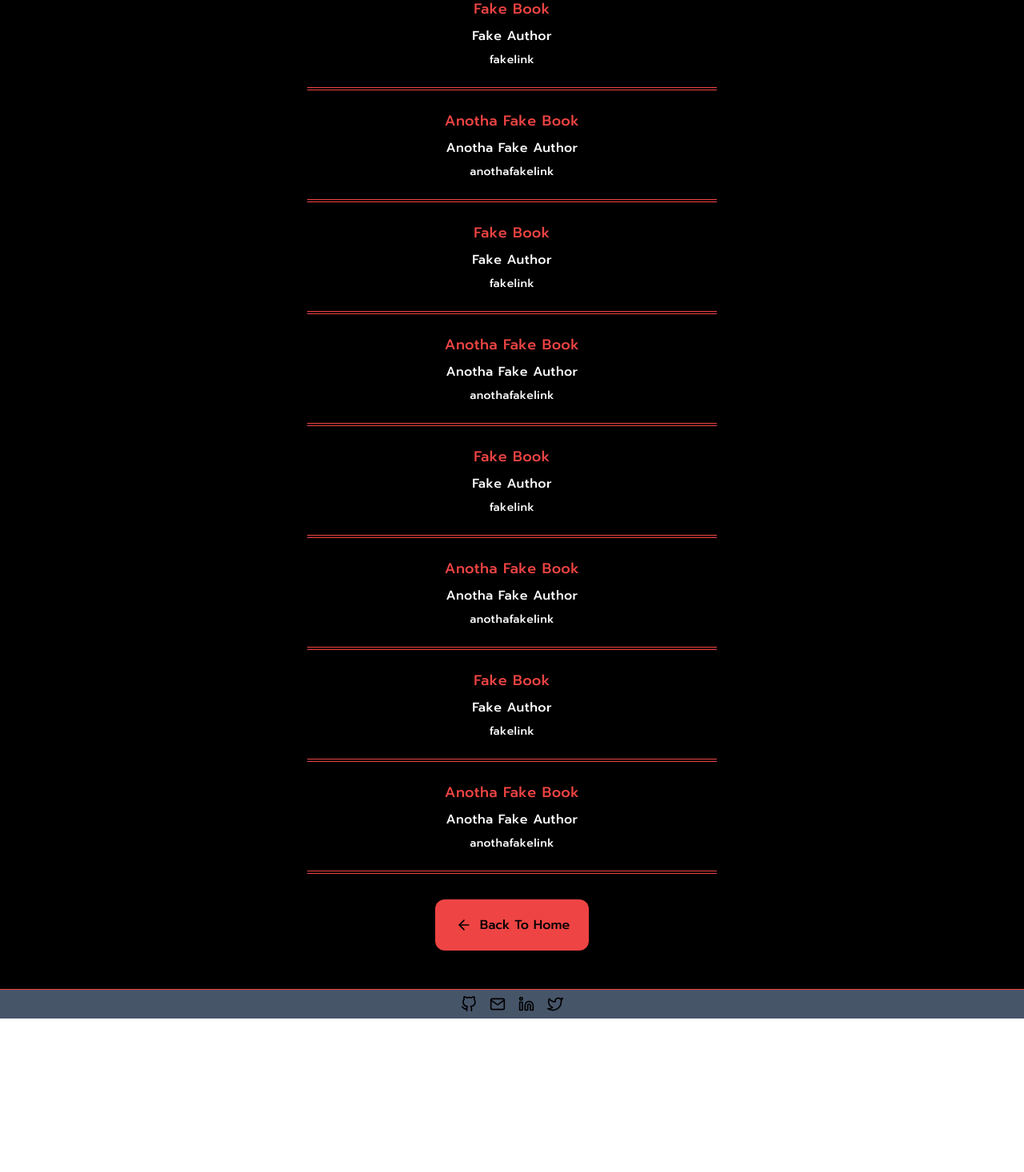
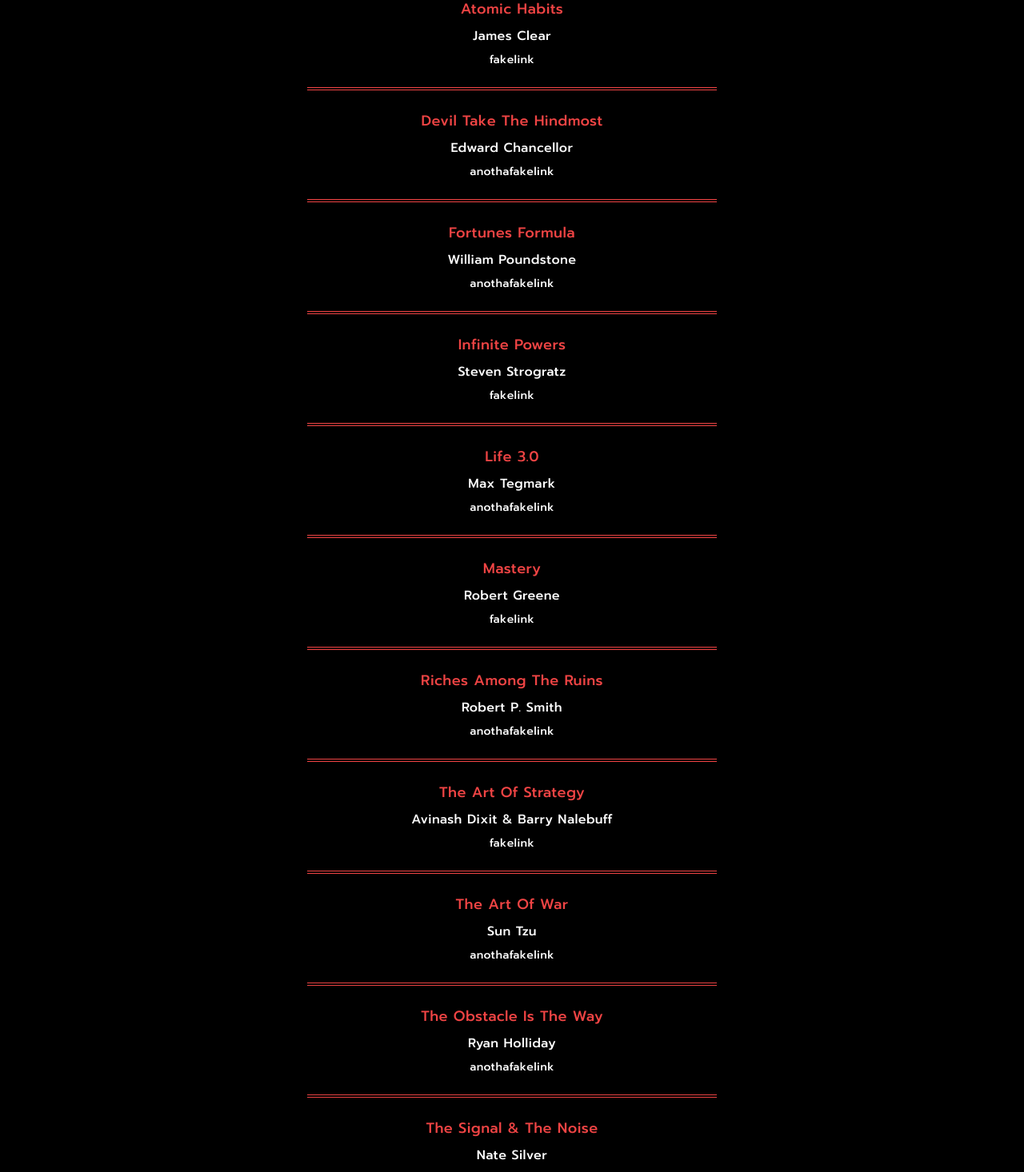
Before and after one commit to fordpic/personal-site, a Next.js app: page /Books in a window 1280 px wide. Shown: the part 100-1566 px from the top of the page at 80% size. Before the commit the page ends 1374 px from the top, so only its background shows below. Built offline with nearby package versions, Linux system fonts and the light colour scheme.

Commit message:
add nonfiction title, author

```diff
--- a/src/bookList.ts
+++ b/src/bookList.ts
@@ -1,42 +1,62 @@
 export const bookList = [
 	{
-		title: 'Fake Book',
-		author: 'Fake Author',
+		title: 'Atomic Habits',
+		author: 'James Clear',
 		link: 'fakelink',
 	},
 	{
-		title: 'Anotha Fake Book',
-		author: 'Anotha Fake Author',
+		title: 'Devil Take The Hindmost',
+		author: 'Edward Chancellor',
 		link: 'anothafakelink',
 	},
 	{
-		title: 'Fake Book',
-		author: 'Fake Author',
+		title: 'Fortunes Formula',
+		author: 'William Poundstone',
+		link: 'anothafakelink',
+	},
+	{
+		title: 'Infinite Powers',
+		author: 'Steven Strogratz',
 		link: 'fakelink',
 	},
 	{
-		title: 'Anotha Fake Book',
-		author: 'Anotha Fake Author',
+		title: 'Life 3.0',
+		author: 'Max Tegmark',
 		link: 'anothafakelink',
 	},
 	{
-		title: 'Fake Book',
-		author: 'Fake Author',
+		title: 'Mastery',
+		author: 'Robert Greene',
 		link: 'fakelink',
 	},
 	{
-		title: 'Anotha Fake Book',
-		author: 'Anotha Fake Author',
+		title: 'Riches Among The Ruins',
+		author: 'Robert P. Smith',
 		link: 'anothafakelink',
 	},
 	{
-		title: 'Fake Book',
-		author: 'Fake Author',
+		title: 'The Art Of Strategy',
+		author: 'Avinash Dixit & Barry Nalebuff',
 		link: 'fakelink',
 	},
 	{
-		title: 'Anotha Fake Book',
-		author: 'Anotha Fake Author',
+		title: 'The Art Of War',
+		author: 'Sun Tzu',
+		link: 'anothafakelink',
+	},
+	{
+		title: 'The Obstacle Is The Way',
+		author: 'Ryan Holliday',
+		link: 'anothafakelink',
+	},
+	{
+		title: 'The Signal & The Noise',
+		author: 'Nate Silver',
+		link: 'anothafakelink',
+	},
+	{
+		title: 'The Sovereign Individual',
+		author: 'James Dale Davidson & William Rees-Mogg',
 		link: 'anothafakelink',
 	},
 ];
--- a/src/projectList.ts
+++ b/src/projectList.ts
@@ -10,7 +10,7 @@ export const projectList = [
 		title: 'Contact Grabber',
 		tech: ['Python', 'AWS Amplify', 'AWS Lambda', 'BeautifulSoup'],
 		summary:
-			'This was a project worked on by myself and a fellow cohort member when graduating from our immersive bootcamp. It is a web scraper built with Python & BeautifulSoup that scrapes data from Indeed based on inputs given from the user. The scraper would execute via our Lambda function and scrape, parse and feed the information to our frontend. I learned a lot while building this project; all summarized learnings can be found in the ReadMe file.',
+			'This was a project worked on by myself and a fellow cohort member when graduating from our immersive bootcamp. It is a web scraper built with Python & BeautifulSoup that scrapes data from Indeed based on inputs given from the user. The scraper would execute via our AWS Lambda function and scrape, parse and feed the information to our frontend. I learned a lot while building this project; all summarized learnings can be found in the ReadMe file.',
 		link: 'https://github.com/contact-grabber/grabber-lambda',
 	},
 	{
```
